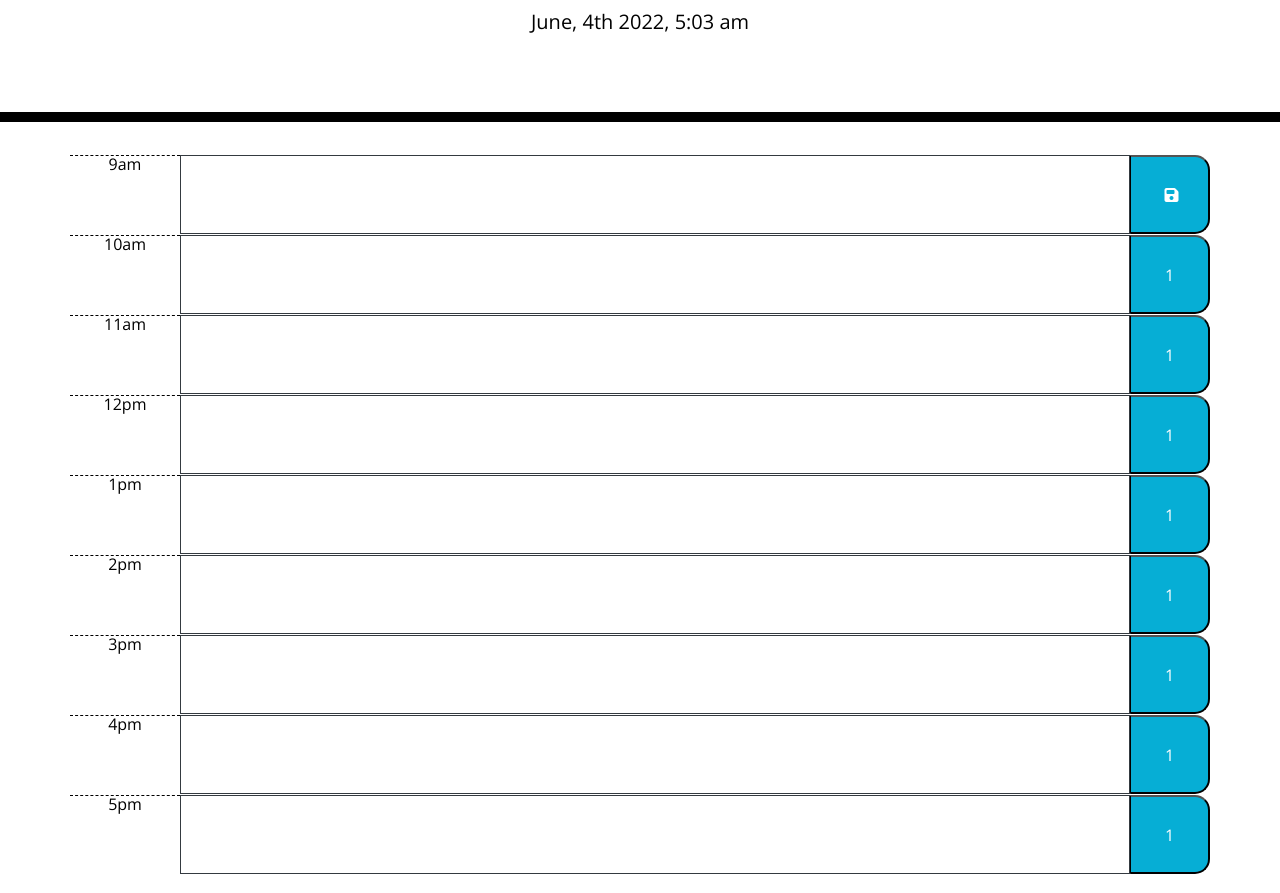
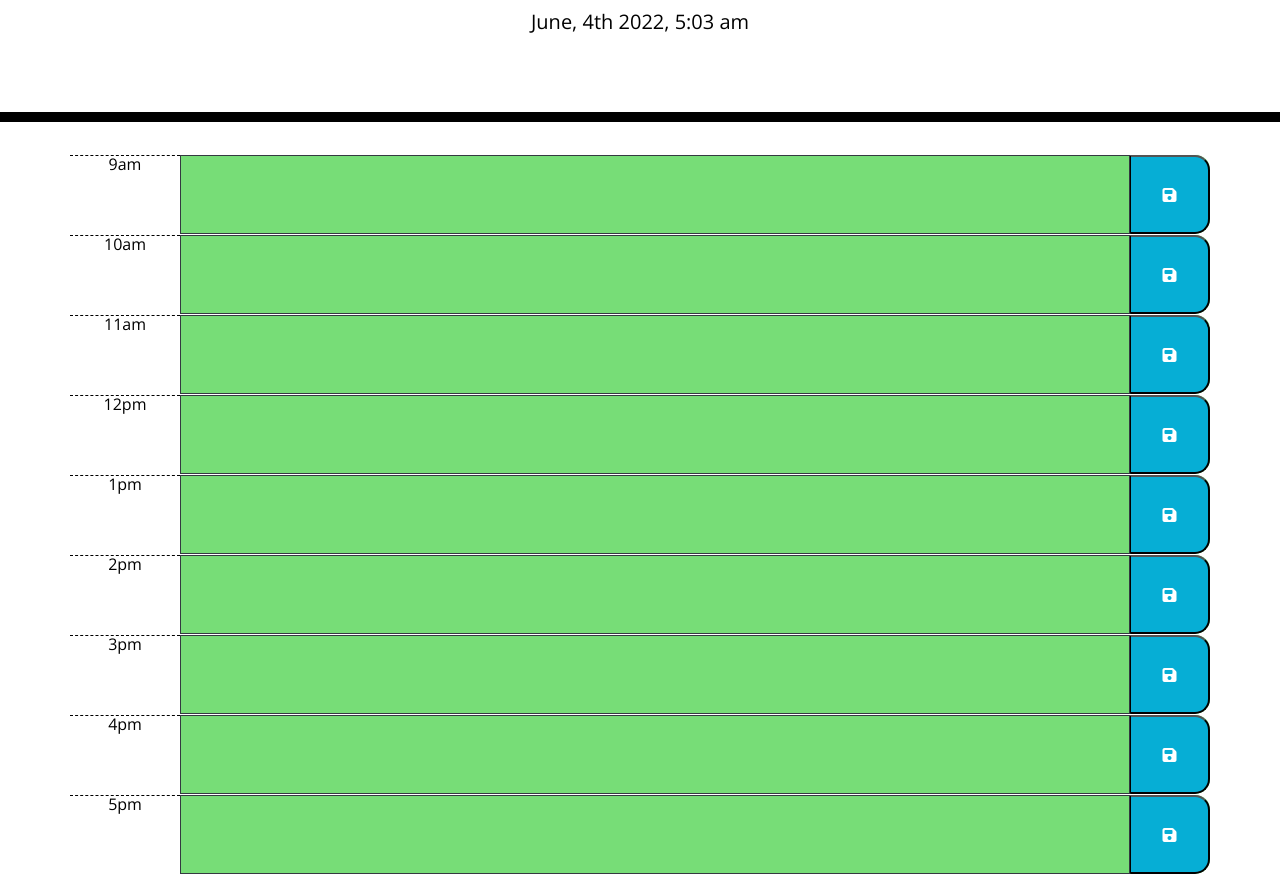
Before and after one commit to dvonwald/DVW-WorkDayScheduler-Mod5, a plain HTML site: page index.html in a window 1280 px wide. Shown: the part 182-1075 px from the top of the page. Drawn offline with nearby package versions, Linux system fonts and the light colour scheme.

Commit message:
Got the colors working sort of, created variables for all IDs, figured out 24h format with momentjs

```diff
--- a/assets/js/script.js
+++ b/assets/js/script.js
@@ -1,4 +1,38 @@
 var today = moment();
 var jumboDate = ('#currentDay')
+var currentHour = today.format('H');
+var hourNine = ('#hour-9')
+var hourTen = ('#hour-10')
+var hourEleven = ('#hour-11')
+var hourTwelve = ('#hour-12')
+var hourThirteen = ('#hour-13')
+var hourFourteen = ('#hour-14')
+var hourFifteen = ('#hour-15')
+var hourSixteen = ('#hour-16')
+var hourSeventeen = ('#hour-17')
+var timeBlocks = $(".time-block")
+// var = getElementByClassName('')
 
 $(jumboDate).text(today.format('MMMM, Do YYYY, h:mm a'));
+
+$(hourNine).on('click', saveHourText)
+
+console.log(currentHour)
+console.log($(".time-block").attr('id'))
+
+// $(timeBlocks).addClass('present')
+colorBlock()
+
+function colorBlock() {
+if (hourNine < currentHour) {
+    $(timeBlocks).addClass('past');
+} else if (hourNine == currentHour) {
+    $(timeBlocks).addclass('present')
+} else (hourNine > currentHour)
+    $(timeBlocks).addClass('future')
+}
+
+
+function saveHourText() {
+    console.log("Hour 9 Clicked")
+}
--- a/index.html
+++ b/index.html
@@ -36,22 +36,22 @@
     <!-- Timeblocks go here -->
     <!-- 9am -->
     <div class="container">
-      <div class="row time-block">
+      <div class="row time-block" id="hour-9">
         <div class="col hour">9am</div>
         <textarea class="col border border-dark col-10">
         </textarea>
-        <div class="col button"><button class="saveBtn"> <i class="fa-solid fa-floppy-disk"></i></button>
+        <div class="col button"><button class="saveBtn"><i class="fa-solid fa-floppy-disk"></i></button>
         </div>
       </div>
     </div>
 
     <!-- 10am -->
     <div class="container">
-      <div class="row time-block">
+      <div class="row time-block" id="hour-10">
         <div class="col hour">10am</div>
             <textarea class="col border border-dark col-10">
             </textarea>
-          <div class="col button"><button class="saveBtn">1</button>
+          <div class="col button"><button class="saveBtn"><i class="fa-solid fa-floppy-disk"></i></button>
         </div>
       </div>
   </div>
@@ -62,7 +62,7 @@
         <div class="col hour">11am</div>
         <textarea class="col border border-dark col-10">
         </textarea>
-        <div class="col button"><button class="saveBtn">1</button>
+        <div class="col button"><button class="saveBtn"><i class="fa-solid fa-floppy-disk"></i></button>
         </div>
       </div>
     </div>
@@ -73,7 +73,7 @@
         <div class="col hour">12pm</div>
         <textarea class="col border border-dark col-10">
         </textarea>
-        <div class="col button"><button class="saveBtn">1</button>
+        <div class="col button"><button class="saveBtn"><i class="fa-solid fa-floppy-disk"></i></button>
         </div>
       </div>
     </div>
@@ -84,7 +84,7 @@
         <div class="col hour">1pm</div>
         <textarea class="col border border-dark col-10">
         </textarea>
-        <div class="col button"><button class="saveBtn">1</button>
+        <div class="col button"><button class="saveBtn"><i class="fa-solid fa-floppy-disk"></i></button>
         </div>
       </div>
     </div>
@@ -95,7 +95,7 @@
         <div class="col hour">2pm</div>
         <textarea class="col border border-dark col-10">
         </textarea>
-        <div class="col button"><button class="saveBtn">1</button>
+        <div class="col button"><button class="saveBtn"><i class="fa-solid fa-floppy-disk"></i></button>
         </div>
       </div>
     </div>
@@ -106,7 +106,7 @@
         <div class="col hour">3pm</div>
         <textarea class="col border border-dark col-10">
         </textarea>
-        <div class="col button"><button class="saveBtn">1</button>
+        <div class="col button"><button class="saveBtn"><i class="fa-solid fa-floppy-disk"></i></button>
         </div>
       </div>
     </div>
@@ -117,7 +117,7 @@
         <div class="col hour">4pm</div>
         <textarea class="col border border-dark col-10">
         </textarea>
-        <div class="col button"><button class="saveBtn">1</button>
+        <div class="col button"><button class="saveBtn"><i class="fa-solid fa-floppy-disk"></i></button>
         </div>
       </div>
     </div>
@@ -128,7 +128,7 @@
         <div class="col hour">5pm</div>
         <textarea class="col border border-dark col-10">
         </textarea>
-        <div class="col button"><button class="saveBtn">1</button>
+        <div class="col button"><button class="saveBtn"><i class="fa-solid fa-floppy-disk"></i></button>
         </div>
       </div>
     </div>
```
